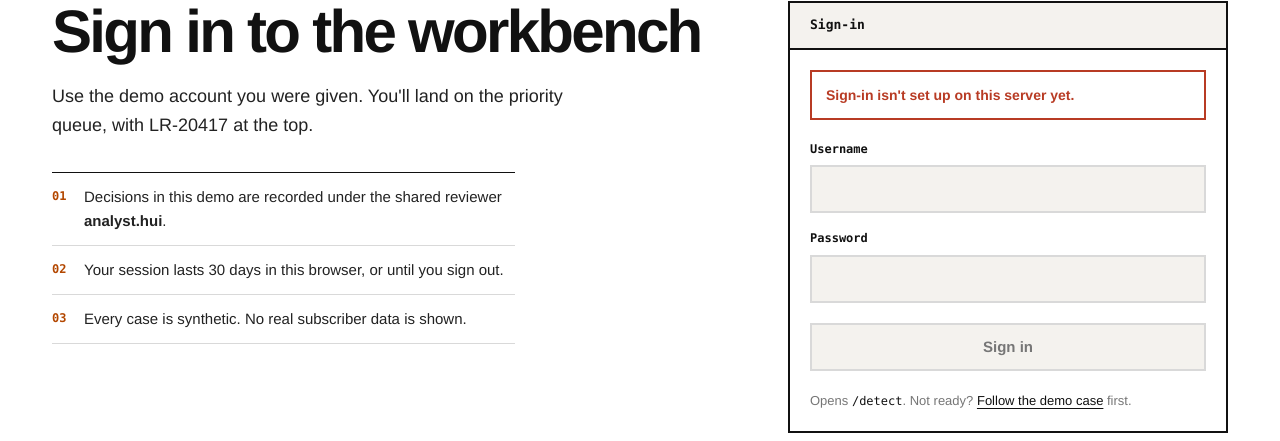
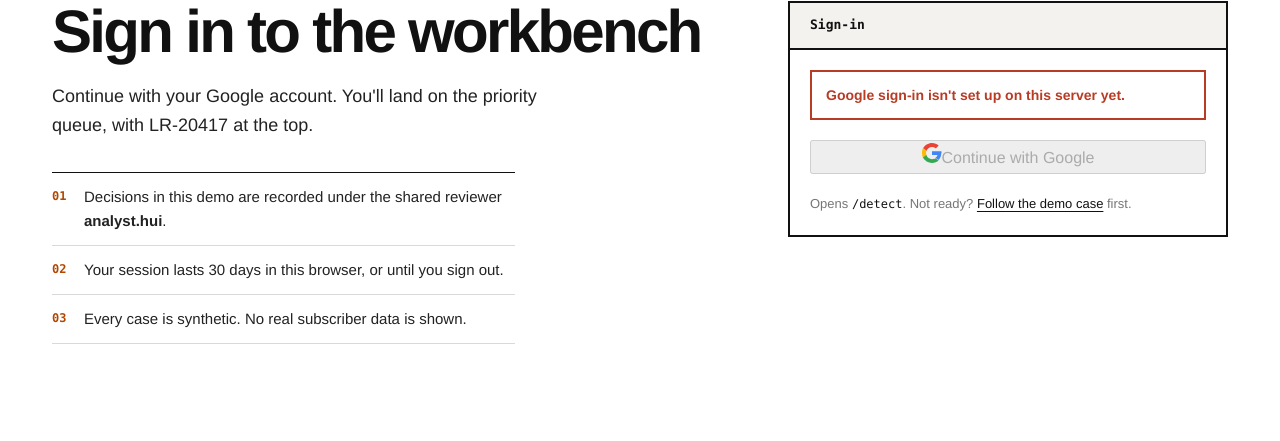
Before and after one commit to resolveaiosc2026/Resolve-Ai, a Next.js app in the folder frontend/: page /signin in a window 1280 px wide. Shown: the part 152-593 px from the top of the page. Built offline with nearby package versions, Linux system fonts and the light colour scheme; no server answers.

Commit message:
feat(frontend): switch workbench sign-in to Google

```diff
--- a/frontend/app/(marketing)/signin/page.tsx
+++ b/frontend/app/(marketing)/signin/page.tsx
@@ -12,10 +12,12 @@ export const metadata: Metadata = {
 const DEFAULT_DESTINATION = "/detect";
 
 const ERRORS: Record<string, string> = {
-  CredentialsSignin: "That username and password don't match. Try again.",
-  Configuration: "Sign-in isn't set up on this server yet.",
+  OAuthSignin: "Google sign-in could not be started. Check the OAuth setup and try again.",
+  OAuthCallback: "Google sign-in did not finish. Try again.",
+  AccessDenied: "This Google account could not be signed in.",
+  Configuration: "Google sign-in isn't set up on this server yet.",
 };
-const GENERIC_ERROR = "Sign-in didn't finish. Try again.";
+const GENERIC_ERROR = "Google sign-in didn't finish. Try again.";
 
 type SearchParams = Promise<Record<string, string | string[] | undefined>>;
 
@@ -26,10 +28,13 @@ function first(value: string | string[] | undefined): string | undefined {
 /** Only same-site paths are allowed as a destination, so the page can't be used as an open redirect. */
 function safeDestination(raw: string | undefined): string {
   if (!raw) return DEFAULT_DESTINATION;
+  if (!raw.startsWith("/") || raw.startsWith("//")) return DEFAULT_DESTINATION;
   try {
     const url = new URL(raw, "http://local.invalid");
     const path = `${url.pathname}${url.search}${url.hash}`;
-    if (!path.startsWith("/") || path.startsWith("//") || path.startsWith("/signin")) return DEFAULT_DESTINATION;
+    if (url.origin !== "http://local.invalid" || !path.startsWith("/") || path.startsWith("//") || path.startsWith("/signin")) {
+      return DEFAULT_DESTINATION;
+    }
     return path;
   } catch {
     return DEFAULT_DESTINATION;
@@ -46,18 +51,14 @@ export default async function SignInPage({ searchParams }: { searchParams: Searc
   const session = await auth();
   if (session?.user) redirect(destination);
 
-  async function signInWithPassword(formData: FormData) {
+  async function signInWithGoogle(_formData: FormData) {
     "use server";
     try {
-      await signIn("credentials", {
-        username: formData.get("username"),
-        password: formData.get("password"),
-        redirectTo: destination,
-      });
+      await signIn("google", { redirectTo: destination });
     } catch (e) {
       // A successful sign-in throws Next's redirect, which must propagate.
       if (e instanceof AuthError) {
-        const code = e.type === "CredentialsSignin" ? "CredentialsSignin" : "Default";
+        const code = Object.prototype.hasOwnProperty.call(ERRORS, e.type) ? e.type : "Default";
         redirect(`/signin?error=${code}&callbackUrl=${encodeURIComponent(destination)}`);
       }
       throw e;
@@ -69,7 +70,7 @@ export default async function SignInPage({ searchParams }: { searchParams: Searc
       <div className="lp-container lp-signin-grid">
         <div className="lp-signin-copy">
           <h1>Sign in to the workbench</h1>
-          <p>Use the demo account you were given. You&apos;ll land on the priority queue, with LR-20417 at the top.</p>
+          <p>Continue with your Google account. You&apos;ll land on the priority queue, with LR-20417 at the top.</p>
           <ol className="lp-signin-notes">
             <li>
               <span>01</span>
@@ -95,25 +96,27 @@ export default async function SignInPage({ searchParams }: { searchParams: Searc
               {error}
             </p>
           ) : null}
-          <form action={signInWithPassword} className="lp-signin-form">
-            <label>
-              <span>Username</span>
-              <input
-                name="username"
-                type="text"
-                autoComplete="username"
-                autoCapitalize="none"
-                spellCheck={false}
-                required
-                disabled={!configured}
-              />
-            </label>
-            <label>
-              <span>Password</span>
-              <input name="password" type="password" autoComplete="current-password" required disabled={!configured} />
-            </label>
-            <button type="submit" className="lp-btn" data-variant="primary" disabled={!configured}>
-              Sign in
+          <form action={signInWithGoogle} className="lp-signin-form">
+            <button type="submit" className="lp-google-button" disabled={!configured}>
+              <svg aria-hidden="true" width="20" height="20" viewBox="0 0 48 48">
+                <path
+                  fill="#EA4335"
+                  d="M24 9.5c3.54 0 6.71 1.22 9.21 3.6l6.85-6.85C35.9 2.38 30.47 0 24 0 14.62 0 6.51 5.38 2.56 13.22l7.98 6.19C12.43 13.72 17.74 9.5 24 9.5z"
+                />
+                <path
+                  fill="#4285F4"
+                  d="M46.98 24.55c0-1.57-.15-3.09-.38-4.55H24v9.02h12.94c-.58 2.96-2.26 5.48-4.7 6.16l7.25 5.63c4.23-3.9 6.66-9.64 6.66-16.26z"
+                />
+                <path
+                  fill="#FBBC05"
+                  d="M10.53 28.59c-.55-1.63-.86-3.38-.86-5.18s.31-3.55.86-5.18l-7.98-6.19C.92 15.17 0 19.44 0 24s.92 8.83 2.56 12.96l7.97-6.19z"
+                />
+                <path
+                  fill="#34A853"
+                  d="M24 48c6.48 0 11.93-2.13 15.91-5.79l-7.25-5.63c-2.01 1.35-4.58 2.14-8.66 2.14-6.26 0-11.57-4.22-13.46-9.91l-7.98 6.19C6.51 42.62 14.62 48 24 48z"
+                />
+              </svg>
+              <span>Continue with Google</span>
             </button>
           </form>
           <p className="lp-signin-fine">
--- a/frontend/auth.ts
+++ b/frontend/auth.ts
@@ -1,54 +1,32 @@
-import { createHash, timingSafeEqual } from "node:crypto";
 import NextAuth from "next-auth";
-import Credentials from "next-auth/providers/credentials";
+import Google from "next-auth/providers/google";
 
 /**
- * Username + password sign-in for the workbench (F15).
- * - One demo account, set with the server-only env vars AUTH_DEMO_USERNAME / AUTH_DEMO_PASSWORD.
- * - JWT sessions in an encrypted, httpOnly cookie (AUTH_SECRET). No database, no user table.
- * - The backend API does not verify sessions; sign-in protects the UI only.
+ * Google sign-in for the workbench (F15).
+ * - OAuth credentials and AUTH_SECRET are server-only environment variables.
+ * - Sessions are encrypted JWT cookies; no user table or database adapter.
+ * - The backend API does not verify these sessions; sign-in protects the UI only.
  */
 
-const DEMO_USERNAME = process.env.AUTH_DEMO_USERNAME?.trim() ?? "";
-const DEMO_PASSWORD = process.env.AUTH_DEMO_PASSWORD ?? "";
-
-/** True when the demo account and the session secret are configured. */
+/** True when Google OAuth and the session secret are configured. */
 export function isSignInConfigured(): boolean {
-  return Boolean(DEMO_USERNAME && DEMO_PASSWORD && process.env.AUTH_SECRET);
-}
-
-/** Constant-time comparison (hashing first makes the lengths equal). */
-function sameSecret(a: string, b: string): boolean {
-  const ha = createHash("sha256").update(a).digest();
-  const hb = createHash("sha256").update(b).digest();
-  return timingSafeEqual(ha, hb);
+  return Boolean(
+    process.env.AUTH_GOOGLE_ID?.trim() &&
+      process.env.AUTH_GOOGLE_SECRET?.trim() &&
+      process.env.AUTH_SECRET?.trim(),
+  );
 }
 
 export const { handlers, auth, signIn, signOut } = NextAuth({
-  providers: [
-    Credentials({
-      credentials: {
-        username: { label: "Username", type: "text" },
-        password: { label: "Password", type: "password" },
-      },
-      authorize: (credentials) => {
-        if (!DEMO_USERNAME || !DEMO_PASSWORD) return null;
-        const username = typeof credentials?.username === "string" ? credentials.username.trim() : "";
-        const password = typeof credentials?.password === "string" ? credentials.password : "";
-        // Evaluate both so a wrong username takes as long as a wrong password.
-        const userOk = sameSecret(username.toLowerCase(), DEMO_USERNAME.toLowerCase());
-        const passOk = sameSecret(password, DEMO_PASSWORD);
-        if (!userOk || !passOk) return null;
-        return { id: DEMO_USERNAME, name: DEMO_USERNAME };
-      },
-    }),
-  ],
-  session: { strategy: "jwt" },
+  providers: [Google],
+  session: { strategy: "jwt", maxAge: 30 * 24 * 60 * 60 },
   pages: { signIn: "/signin", error: "/signin" },
   callbacks: {
     /** Used by proxy.ts: signed-out visitors on workbench paths go to /signin. */
     authorized: ({ auth }) => Boolean(auth?.user),
+    /** Keep only the display name in the application session token. */
     jwt: ({ token }) => ({ sub: token.sub, name: token.name, iat: token.iat, exp: token.exp, jti: token.jti }),
+    /** Never expose the Google email or profile image to the application. */
     session: ({ session }) => ({ ...session, user: { ...session.user, email: "", image: null } }),
   },
 });
```
Also changed, not shown: 1 other file (tests, documents, lock files or other folders).
